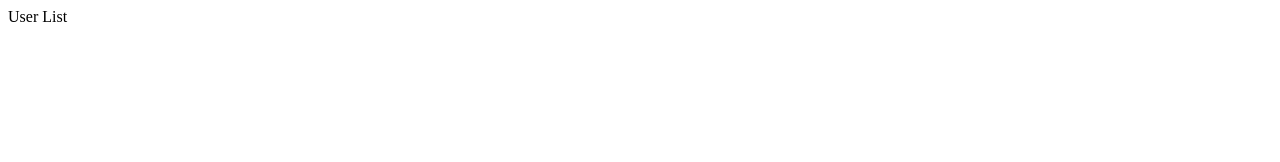
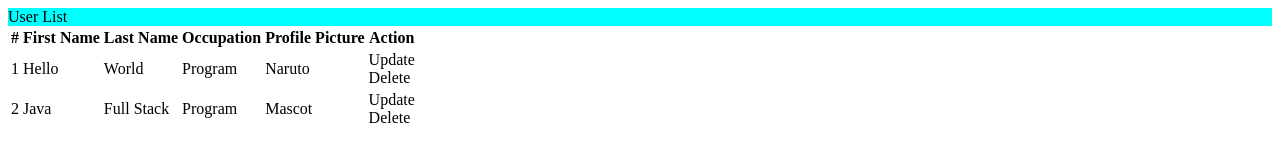
Before and after one commit to karlofalltrades/TodoExercise, a plain HTML site: page index.html in a window 1280 px wide. Drawn offline with Linux system fonts and the light colour scheme; files that its build step writes are made by us from their sources.

Commit message:
Initial Commit

```diff
--- a/css/user.css
+++ b/css/user.css
@@ -0,0 +1,7 @@
+.main-container{
+    border-block-color: black;
+}
+
+.container-header{
+    background-color: aqua;
+}
--- a/index.html
+++ b/index.html
@@ -5,9 +5,42 @@
     <meta name="viewport" content="width=device-width, initial-scale=1.0" />
     <meta http-equiv="X-UA-Compatible" content="ie=edge" />
     <title>Document</title>
-    <link rel="stylesheet" href="user.css">
+    <link rel="stylesheet" href="/css/user.css" />
   </head>
   <body>
-    User List
+    <div class="main-container">
+      <div class="container-header">
+        User List
+      </div>
+      <table>
+        <tr>
+          <th>#</th>
+          <th>First Name</th>
+          <th>Last Name</th>
+          <th>Occupation</th>
+          <th>Profile Picture</th>
+          <th>Action</th>
+        </tr>
+        <tr>
+          <td>1</td>
+          <td>Hello</td>
+          <td>World</td>
+          <td>Program</td>
+          <td>Naruto</td>
+          <td>
+            Update <br />
+            Delete
+          </td>
+        </tr>
+        <tr>
+          <td>2</td>
+          <td>Java</td>
+          <td>Full Stack</td>
+          <td>Program</td>
+          <td>Mascot</td>
+          <td>Update<br />Delete</td>
+        </tr>
+      </table>
+    </div>
   </body>
 </html>
```
